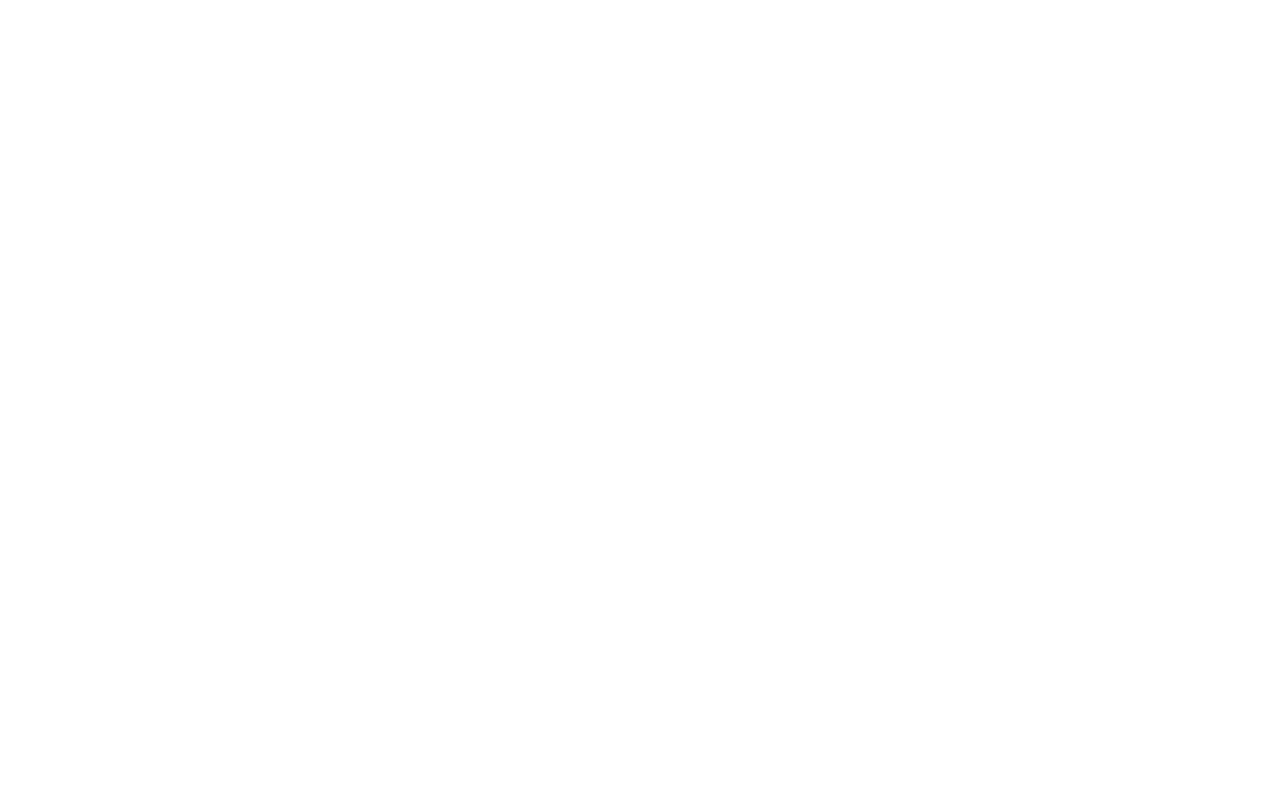
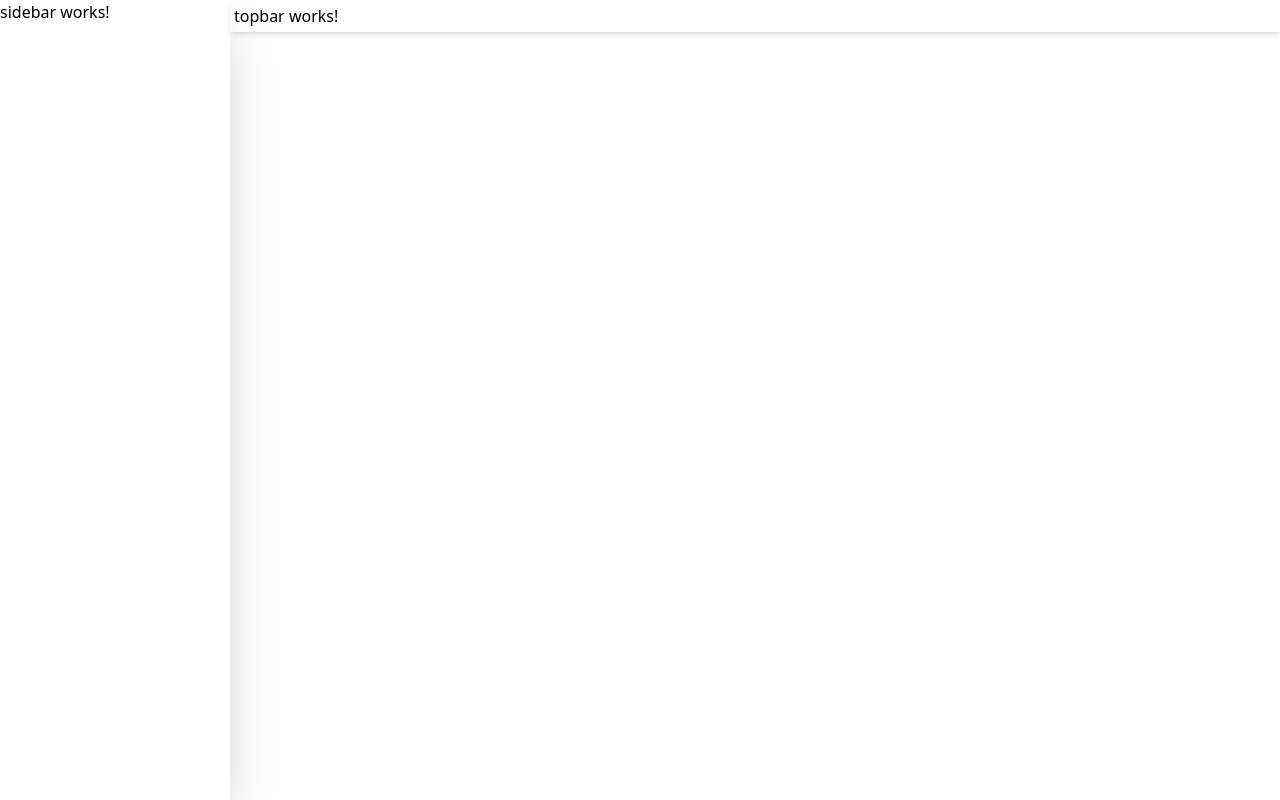
Before and after one commit to TANHEHANZ/FirmaDigital, an Angular app: page / in a window 1280 px wide. Built offline with nearby package versions, Linux system fonts and the light colour scheme.

Commit message:
feat:create layaut custom properties

```diff
--- a/package.json
+++ b/package.json
@@ -21,8 +21,11 @@
     "@angular/platform-server": "^19.1.0",
     "@angular/router": "^19.1.0",
     "@angular/ssr": "^19.1.4",
+    "@tailwindcss/postcss": "^4.0.3",
     "express": "^4.18.2",
+    "postcss": "^8.5.1",
     "rxjs": "~7.8.0",
+    "tailwindcss": "^4.0.3",
     "tslib": "^2.3.0",
     "zone.js": "~0.15.0"
   },
--- a/src/app/presentation/layouts/private/private.component.ts
+++ b/src/app/presentation/layouts/private/private.component.ts
@@ -1,11 +1,21 @@
 import { Component } from '@angular/core';
 import { RouterOutlet } from '@angular/router';
+import { TopbarComponent } from '../../shared/topbar/topbar.component';
+import { SidebarComponent } from '../../shared/sidebar/sidebar.component';
 
 @Component({
   selector: 'app-private',
-  imports: [RouterOutlet],
-  template: `<main>
-    <router-outlet />
-  </main> `,
+  imports: [RouterOutlet, TopbarComponent, SidebarComponent],
+  template: `
+    <main
+      class="h-screen w-screen grid  grid-cols-[230px_1fr] grid-rows-[auto_1fr] "
+    >
+      <app-sidebar class=" h-full row-span-2 shadow-2xl" />
+      <section class=" row-span-2 flex flex-col ">
+        <app-topbar class="h-auto w-full z-50  p-1 shadow-md " />
+        <router-outlet />
+      </section>
+    </main>
+  `,
 })
 export class PrivateComponent {}
--- a/src/styles.css
+++ b/src/styles.css
@@ -1 +1,6 @@
 /* You can add global styles to this file, and also import other style files */
+@import "tailwindcss";
+
+@theme {
+  --color-primary: #6ecde6;
+}
```
Also changed, not shown: .postcssrc.json (added), 1 other file (tests, documents, lock files or other folders).
